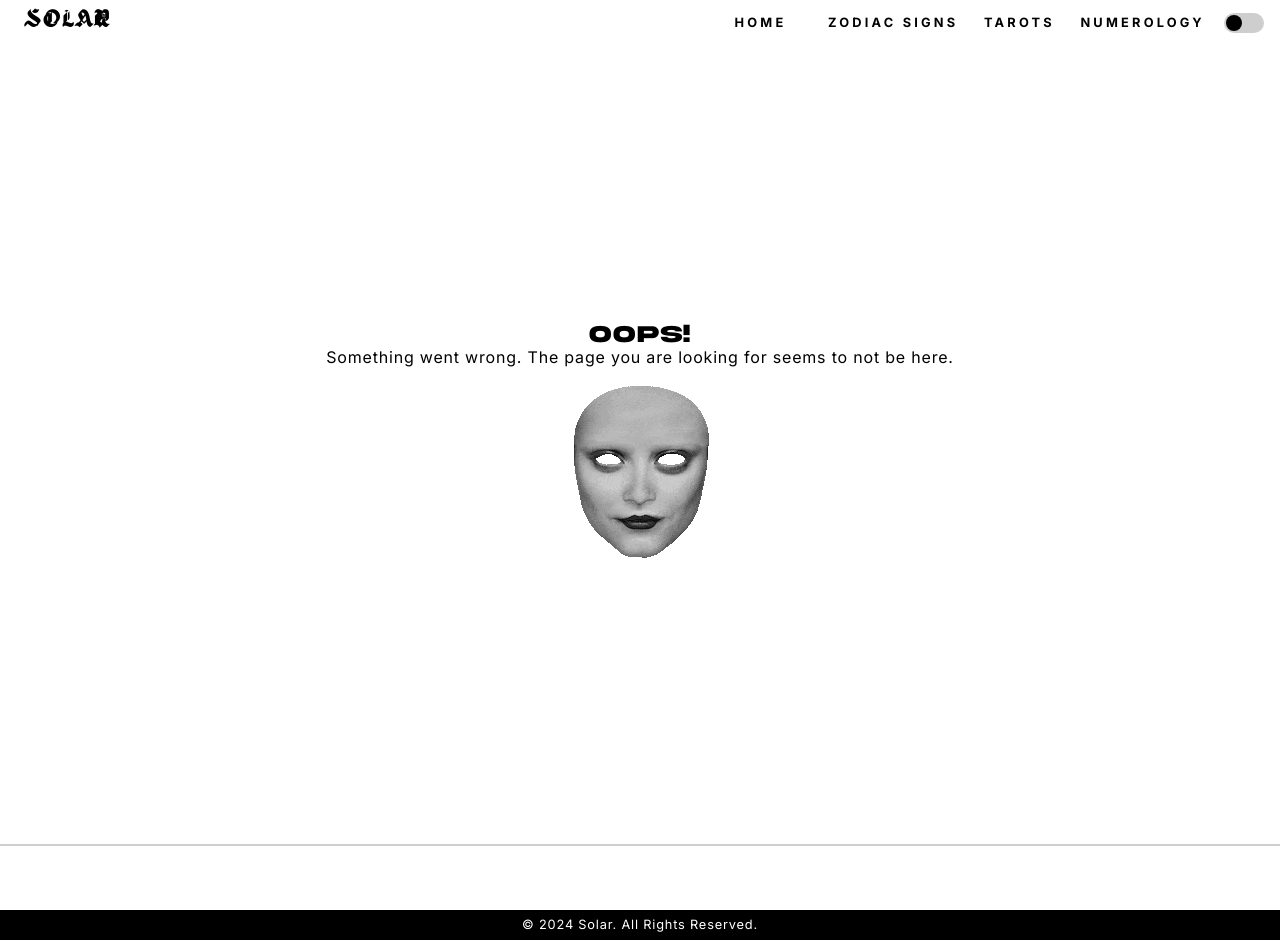
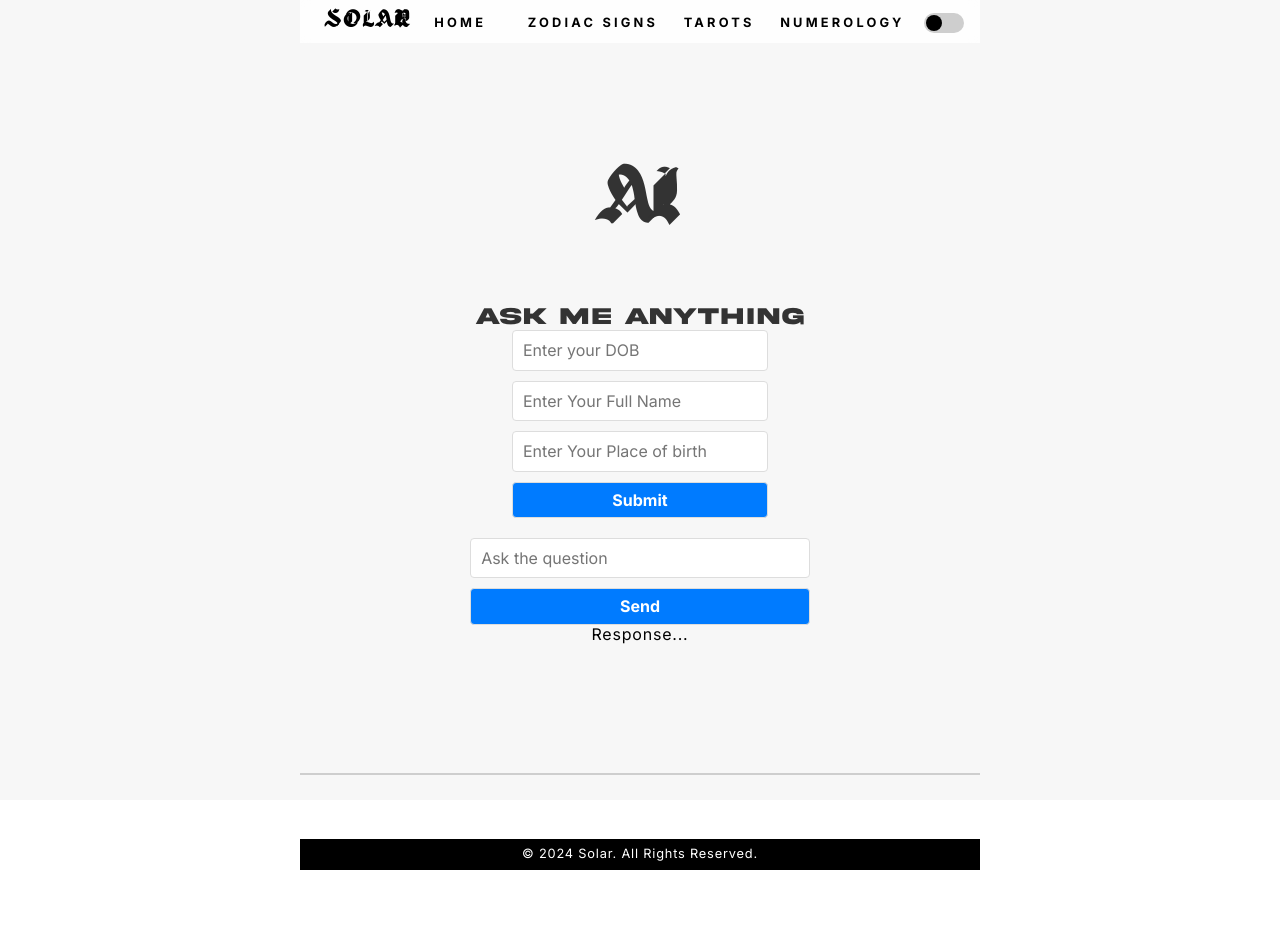
Before and after one commit to arvind2602/agbaba, a React (Vite) app: page /ai in a window 1280 px wide. After the commit the page ends 870 px from the top, so only its background shows below. Built offline with nearby package versions, Linux system fonts and the light colour scheme.

Commit message:
Updated all

```diff
--- a/package.json
+++ b/package.json
@@ -10,6 +10,7 @@
     "preview": "vite preview"
   },
   "dependencies": {
+    "axios": "^1.6.8",
     "react": "^18.2.0",
     "react-dom": "^18.2.0",
     "react-router-dom": "^6.15.0",
--- a/src/App.tsx
+++ b/src/App.tsx
@@ -11,6 +11,7 @@ import Zodiac from './pages/Zodiac/Zodiac';
 import ZodiacSignDetails from './pages/ZodiacSignDetails/ZodiacSignDetails';
 import NotFound from './pages/NotFound/NotFound';
 import Numerology from './pages/Numerology/Numerology';
+import Ai from './pages/Ai/Ai';
 
 import './App.css';
 
@@ -38,6 +39,7 @@ function App() {
         <Route path="/zodiac/:id" element={<ZodiacSignDetails />} />
         <Route path="/tarot" element={<Tarot />} />
         <Route path="/numerology" element={<Numerology />} />
+        <Route path="/ai" element={<Ai />} />
         <Route path="*" element={<NotFound />} />
       </Routes>
       <Footer />
--- /dev/null
+++ b/src/pages/Ai/Ai.tsx
@@ -0,0 +1,57 @@
+"use client";
+import axios from 'axios';
+import { useEffect, useState } from 'react';
+import './styles.css';
+
+function Ai() {
+    const [ai, setAi] = useState<string>('');
+    const [loading, setLoading] = useState<boolean>(true);
+    const [dob, setDob] = useState<string>('');
+    const [place, setPlace] = useState<string>('');
+    const [name, setName] = useState<string>('');
+    const [messages, setMessages] = useState<string>('');
+    const [submitted, setSubmitted] = useState(false);
+
+    const handleData = async () => {
+        setSubmitted(true);
+        console.log(dob, place, name);
+    }
+
+    const handleMessage = async () => {
+
+        try {
+            await axios.post('https://sepm.onrender.com/complete', {
+                message: `"As an astrologer and numerologist, your task is to provide deep insights and predictions on the questions asked based on a person's date of birth, place of birth, and name. You should analyze these three key pieces of information to offer accurate and personalized readings for the individual seeking guidance.Ensure that your responses are detailed, engaging and insightful providing valuable information that resonates with the individual. Use a mix of astrological interpretations, numerology principles, and intuition to craft unique and meaningful responses for each question asked. Keep in mind the importance of empathy and clarity in your readings to establish a strong connection with the person seeking guidance. Strive to combine these elements seamlessly to deliver comprehensive and enlightening responses tailored to each individual's needs and inquiries. The question is" ${messages} . Date of Birth: ${dob} Place of Birth: ${place} Name: ${name} answer in less than 180 words.`
+            })
+                .then((response) => {
+                    console.log(response.data.result);
+                    setAi(response.data.result.text);
+                    setLoading(false);
+                })
+        }
+        catch (error) {
+            console.log("Error");
+        }
+    }
+
+    return (
+        <div className="not-found page">
+            <h1>AI</h1>
+            <h2>Ask me anything </h2>
+
+            {submitted === false ? <form onSubmit={handleData}>
+                <input type="text" placeholder='Enter your DOB' required onChange={(e) => setDob(e.target.value)} />
+                <input type="text" placeholder='Enter Your Full Name' required onChange={(e) => setName(e.target.value)} />
+                <input type="text" placeholder='Enter Your Place of birth' required onChange={(e) => setPlace(e.target.value)} />
+                <button type='submit'>Submit</button>
+            </form> :
+                <p>Hiii {name}  </p>}
+
+            <input type="text" placeholder='Ask the question' onChange={(e) => setMessages(e.target.value)} />
+            <button onClick={handleMessage}>Send</button>
+            {loading ? <p>Response...</p> : <p>{ai}</p>}
+        </div>
+    );
+}
+
+export default Ai;
--- /dev/null
+++ b/src/pages/Ai/styles.css
@@ -0,0 +1,60 @@
+/* styles.css */
+
+body {
+    font-family: Arial, sans-serif;
+    margin: 0;
+    padding: 0;
+    display: flex;
+    justify-content: center;
+    align-items: center;
+    height: 100vh;
+    background-color: #f7f7f7;
+}
+
+.container {
+    width: 80%;
+    max-width: 600px;
+    padding: 20px;
+    background-color: #fff;
+    border-radius: 8px;
+    box-shadow: 0 2px 4px rgba(0, 0, 0, 0.1);
+}
+
+h1, h2 {
+    text-align: center;
+    color: #333;
+}
+
+form {
+    display: flex;
+    flex-direction: column;
+    align-items: center;
+    margin-bottom: 20px;
+}
+
+input[type="text"], button {
+    padding: 10px;
+    margin-bottom: 10px;
+    width: 100%;
+    box-sizing: border-box;
+    border: 1px solid #ddd;
+    border-radius: 4px;
+    font-size: 16px;
+}
+
+button {
+    background-color: #007bff;
+    color: #fff;
+    font-weight: bold;
+    cursor: pointer;
+}
+
+button:hover {
+    background-color: #0056b3;
+}
+
+.loading {
+    text-align: center;
+    font-style: italic;
+    color: #888;
+}
```
Also changed, not shown: 1 other file (tests, documents, lock files or other folders).
